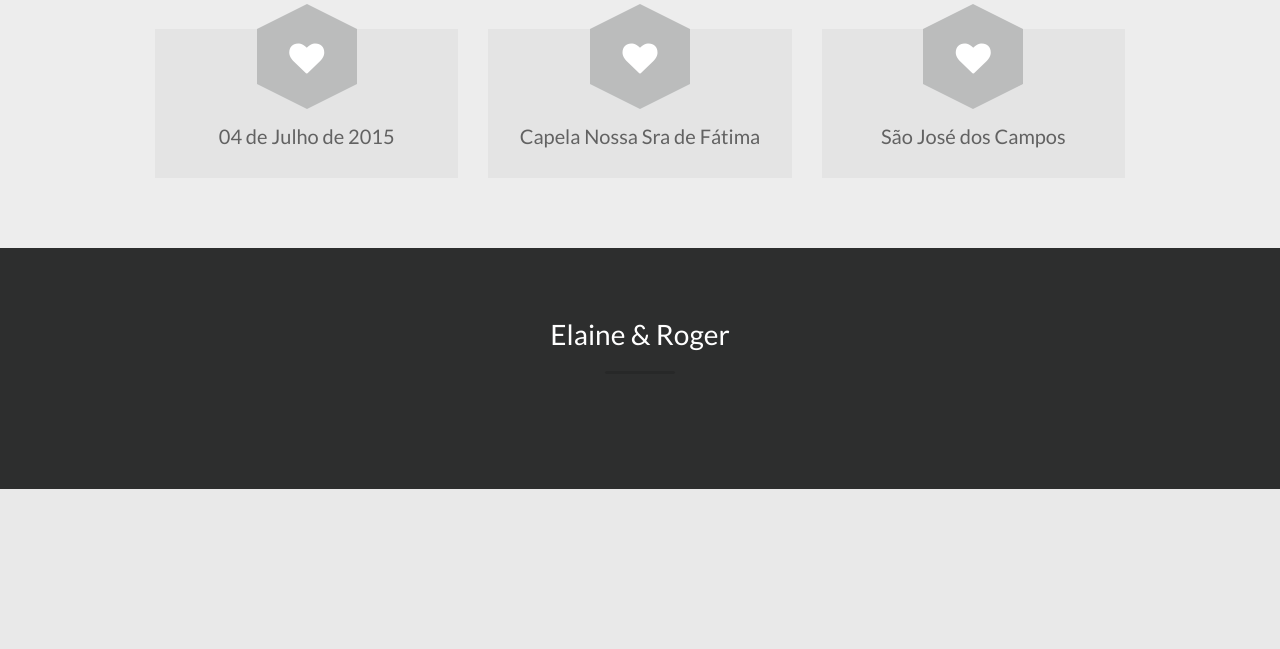
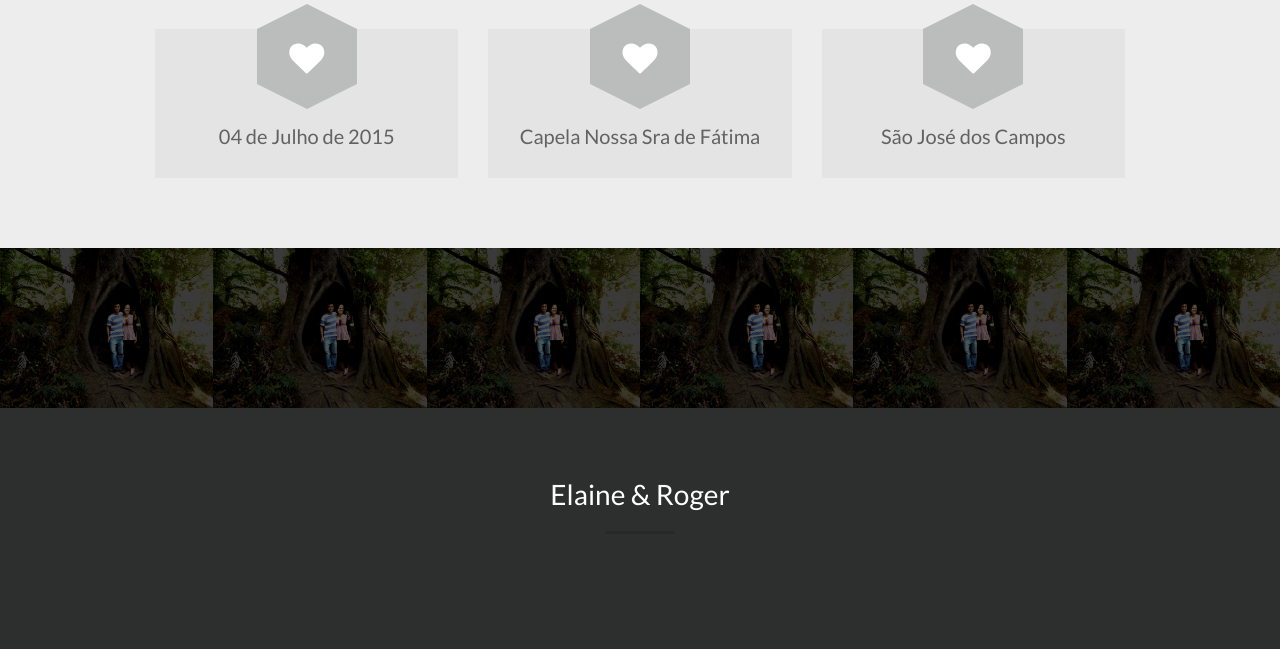
Before and after one commit to huogerac/laneroger.na-inter.net, a Django app: page / in a window 1280 px wide. Shown: the part 1069-1718 px from the top of the page. Before the commit the page ends 1558 px from the top, so only its background shows below. Run offline with Django 3.2, Linux system fonts and the light colour scheme; some libraries are stand-ins or nearby versions.

Commit message:
Adicionando mosaico de fotos

```diff
--- a/laneroger/core/templates/core/home.html
+++ b/laneroger/core/templates/core/home.html
@@ -113,6 +113,40 @@
         </div>
       </div>
     </section>
+
+    <div class="container-fluid container-article">
+
+      <div class="row articles">
+
+        <div class="col-md-2 article-img">
+          <a href="#"><img src="{% static 'themes/default/img/background/1.jpg' %}" alt=""></a>
+          <div class="article-overlay"></div>
+        </div>
+        <div class="col-md-2 article-img">
+          <a href="#"><img src="{% static 'themes/default/img/background/1.jpg' %}" alt=""></a>
+          <div class="article-overlay"></div>
+        </div>
+        <div class="col-md-2 article-img">
+          <a href="#"><img src="{% static 'themes/default/img/background/1.jpg' %}" alt=""></a>
+          <div class="article-overlay"></div>
+        </div>
+        <div class="col-md-2 article-img">
+          <a href="#"><img src="{% static 'themes/default/img/background/1.jpg' %}" alt=""></a>
+          <div class="article-overlay"></div>
+        </div>
+        <div class="col-md-2 article-img">
+          <a href="#"><img src="{% static 'themes/default/img/background/1.jpg' %}" alt=""></a>
+          <div class="article-overlay"></div>
+        </div>
+        <div class="col-md-2 article-img">
+          <a href="#"><img src="{% static 'themes/default/img/background/1.jpg' %}" alt=""></a>
+          <div class="article-overlay"></div>
+        </div>
+
+      </div>
+
+    </div>
+
 
     <!-- Team
     <section id="team" class="section">
--- a/laneroger/themes/static/themes/default/css/app.css
+++ b/laneroger/themes/static/themes/default/css/app.css
@@ -874,6 +874,44 @@ p.copyright {
 	line-height: 28px;
 }
 
+.article-img {
+  padding-left: 0px;
+  padding-right: 0px;
+}
+
+html, html a {
+  -webkit-font-smoothing: antialiased !important;
+  -moz-font-smoothing: antialiased !important;
+  -o-font-smoothing: antialiased !important;
+  text-shadow: 1px 1px 1px rgba(0,0,0,0.004);
+  transition: 0.5s ease;
+  -moz-transition: 0.5s ease;
+  -webkit-transition: 0.5s ease;
+  -o-transition: 0.5s ease;
+}
+
+.article-overlay {
+  height: 100%;
+  width: 100%;
+  position: absolute;
+  top: 0px;
+  background-color: #000;
+  opacity: 0.5;
+  transition: 0.5s ease;
+  -moz-transition: 0.5s ease;
+  -webkit-transition: 0.5s ease;
+  -o-transition: 0.5s ease;
+  cursor: pointer;
+}
+.article-img img {
+  width: 100%;
+}
+.article-overlay:hover {
+  opacity: 0;
+}
+
+
+
 
 /* Small devices (tablets, 768px and up) */
 @media (min-width: 768px) {
```
